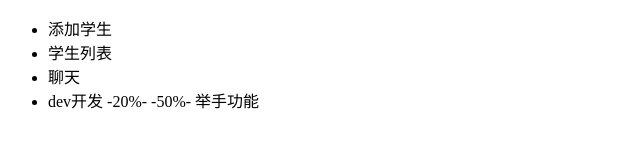
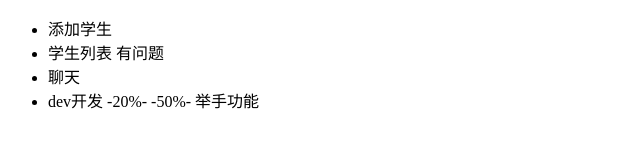
Before and after one commit to 2285528717/-1, a plain HTML site: page index.html in a window 1280 px wide. Shown: the full height of the page, 0-640 px from the left. Drawn offline with Linux system fonts and the light colour scheme.

Commit message:
学生列表问题

```diff
--- a/index.html
+++ b/index.html
@@ -6,7 +6,7 @@
 <body>
 <ul>
 <li>添加学生</li>
-<li>学生列表</li>
+<li>学生列表 有问题 </li>
 <li>聊天</li>
 <li>dev开发 -20%- -50%- 举手功能</li>
 </ul>
```
